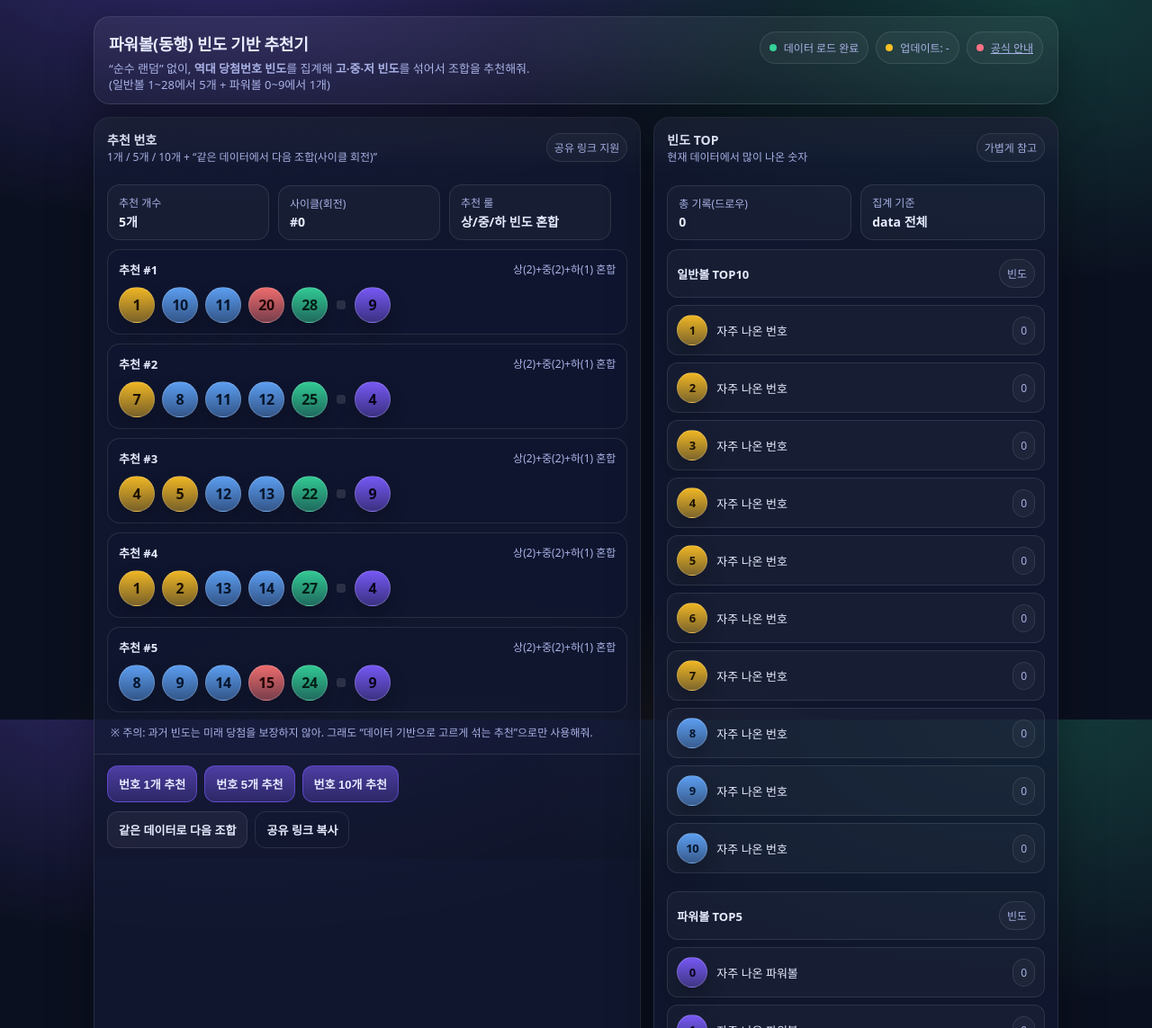
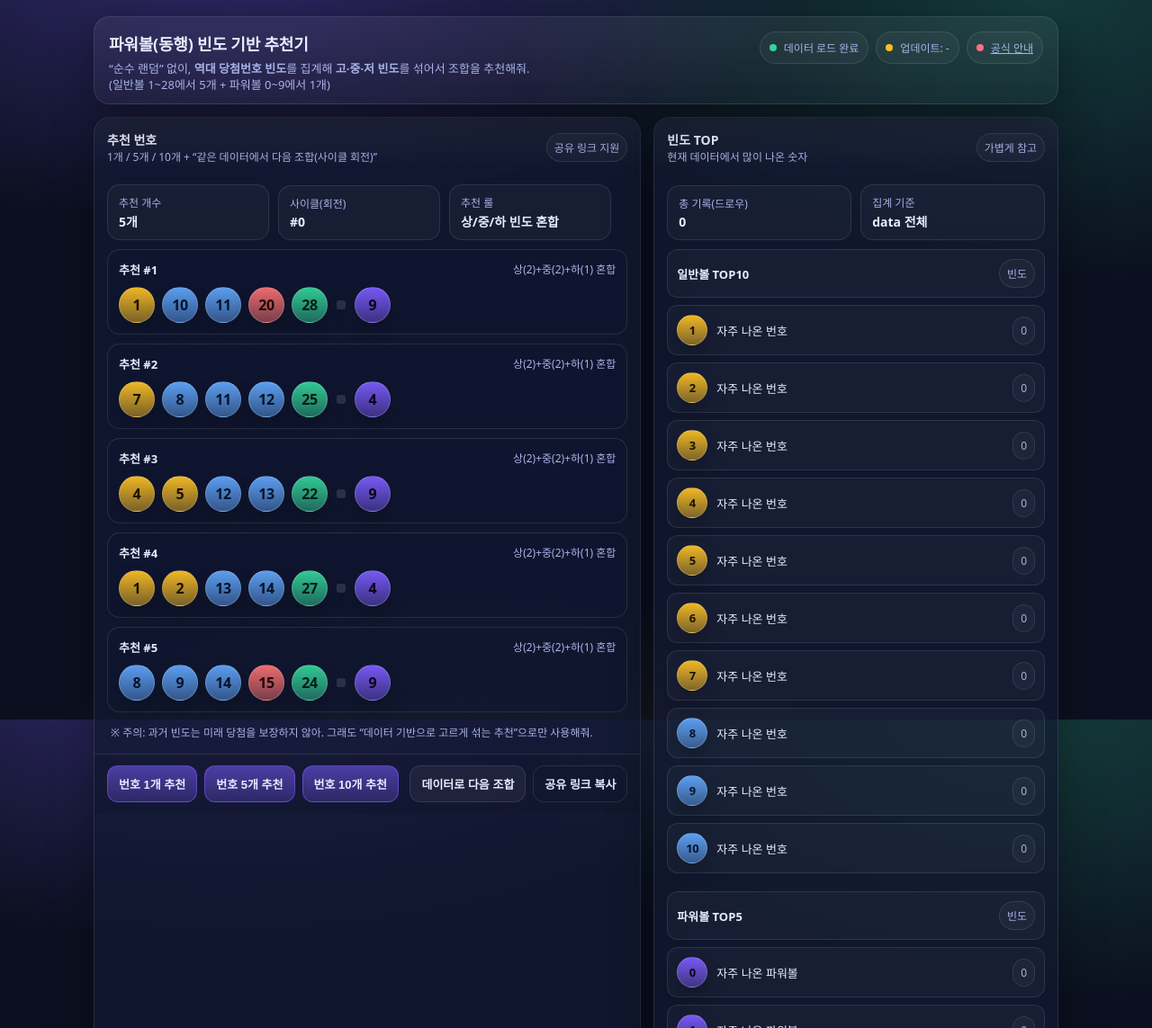
Before and after one commit to iwant-zero/power-c, a website: page index.html in a window 1280 px wide. Shown: the top 1143 px of the page at 90% size. Drawn offline with Linux system fonts and the light colour scheme.

Commit message:
Update index.html

```diff
--- a/index.html
+++ b/index.html
@@ -225,7 +225,7 @@
             <button class="primary" data-n="10">번호 10개 추천</button>
           </div>
           <div class="btnrow">
-            <button id="btn-next" title="랜덤이 아니라, 같은 데이터에서 다음 조합으로 회전해 보여줘">같은 데이터로 다음 조합</button>
+            <button id="btn-next" title="랜덤이 아니라, 같은 데이터에서 다음 조합으로 회전해 보여줘">데이터로 다음 조합</button>
             <button id="btn-copy" class="ghost" title="현재 추천 결과를 링크로 공유">공유 링크 복사</button>
           </div>
         </div>
```
